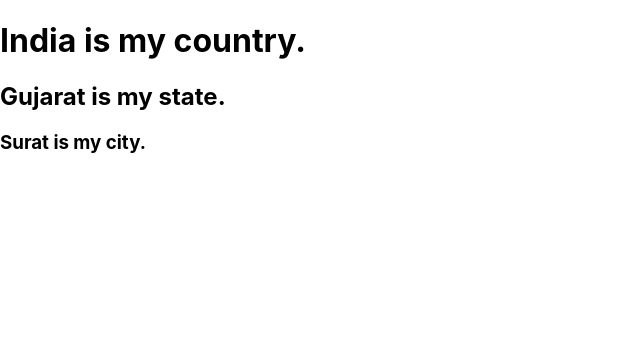
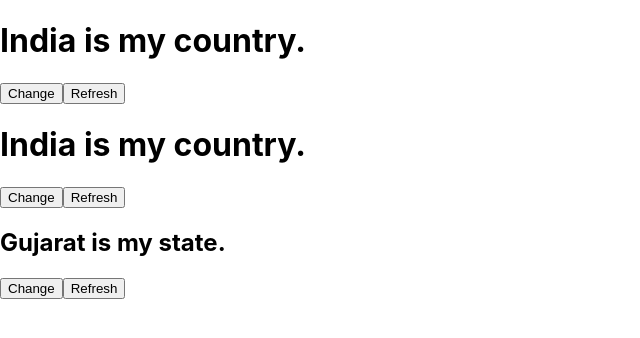
Before and after one commit to jinal74/firstreact, a React (Create React App) app: page / in a window 1280 px wide. Shown: the top 338 px of the page, without its empty margins (0-640 px from the left). Built offline with nearby package versions, Linux system fonts and the light colour scheme.

Commit message:
props_state_completed

```diff
--- a/src/App.js
+++ b/src/App.js
@@ -1,16 +1,14 @@
 import './App.css';
 import Country from './containers/Country';
 import State from './containers/State';
-import City from './containers/City';
 
 
 function App() {
 
   return (
     <>
-      <Country />
+      <Country con="UK" />
       <State />
-      <City />
     </>
 
   );
--- a/src/containers/City.js
+++ /dev/null
@@ -1,11 +0,0 @@
-import React from 'react';
-
-function City(props) {
-    return (
-        <div>
-            <h3>Surat is my city.</h3>
-        </div>
-    );
-}
-
-export default City;
--- a/src/containers/Country.js
+++ b/src/containers/Country.js
@@ -1,9 +1,13 @@
-import React from 'react';
+import React, { useState } from 'react';
 
 function Country(props) {
+    const [ country ,setCountry] = useState('India');
+
     return (
         <div>
-            <h1>India is my country.</h1>
+            <h1>{country} is my country.</h1>
+            <button onClick={() => setCountry(props.con)}>Change</button>
+            <button onClick={() => setCountry('India')}>Refresh</button>
         </div>
     );
 }
--- a/src/containers/State.js
+++ b/src/containers/State.js
@@ -1,10 +1,20 @@
 import React, { Component } from 'react';
+import Country from './Country';
 
 class State extends Component {
+    constructor (props) {
+        super(props);
+        this.state = {
+            myState : 'Gujarat'
+        }
+    }
     render() {
         return (
             <div>
-                <h2>Gujarat is my state.</h2>
+                <Country con="India" />
+                <h2>{this.state.myState} is my state.</h2>
+                <button onClick={() => this.setState({myState : 'Rajasthan'})}>Change</button>
+                <button onClick={() => this.setState({myState : 'Gujarat'})}>Refresh</button>
             </div>
         );
     }
```
